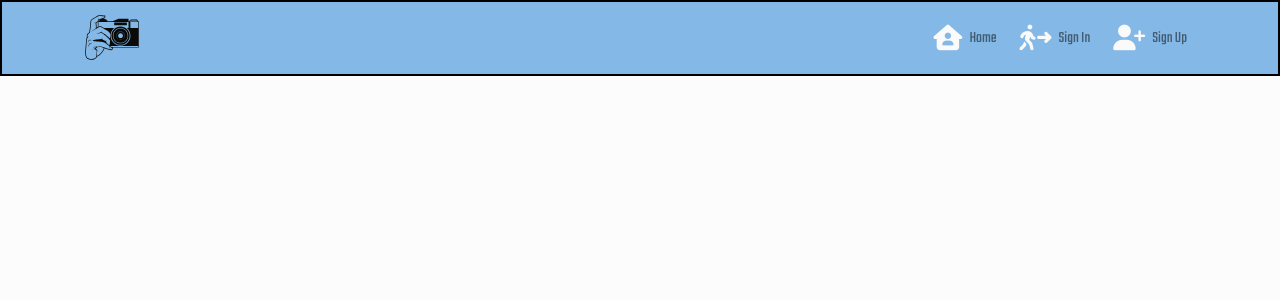
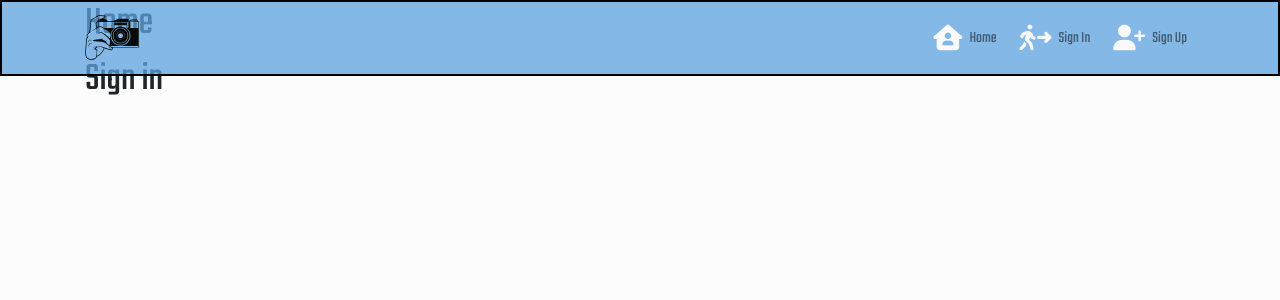
Before and after one commit to SanZangana/caption-this, a React (Create React App) app: page / in a window 1280 px wide. Shown: the top 300 px of the page. Built offline with nearby package versions, Linux system fonts and the light colour scheme.

Commit message:
Add container with classname for the various pages

```diff
--- a/src/App.js
+++ b/src/App.js
@@ -1,10 +1,15 @@
 import styles from "./App.module.css";
 import NavBar from "./components/NavBar";
+import { Container } from "react-bootstrap";
 
 function App() {
   return (
     <div className={styles.App}>
       <NavBar />
+      <Container className={styles.Main}>
+        <h1>Home</h1>
+        <h1>Sign in</h1>
+      </Container>
     </div>
   );
 }
```
